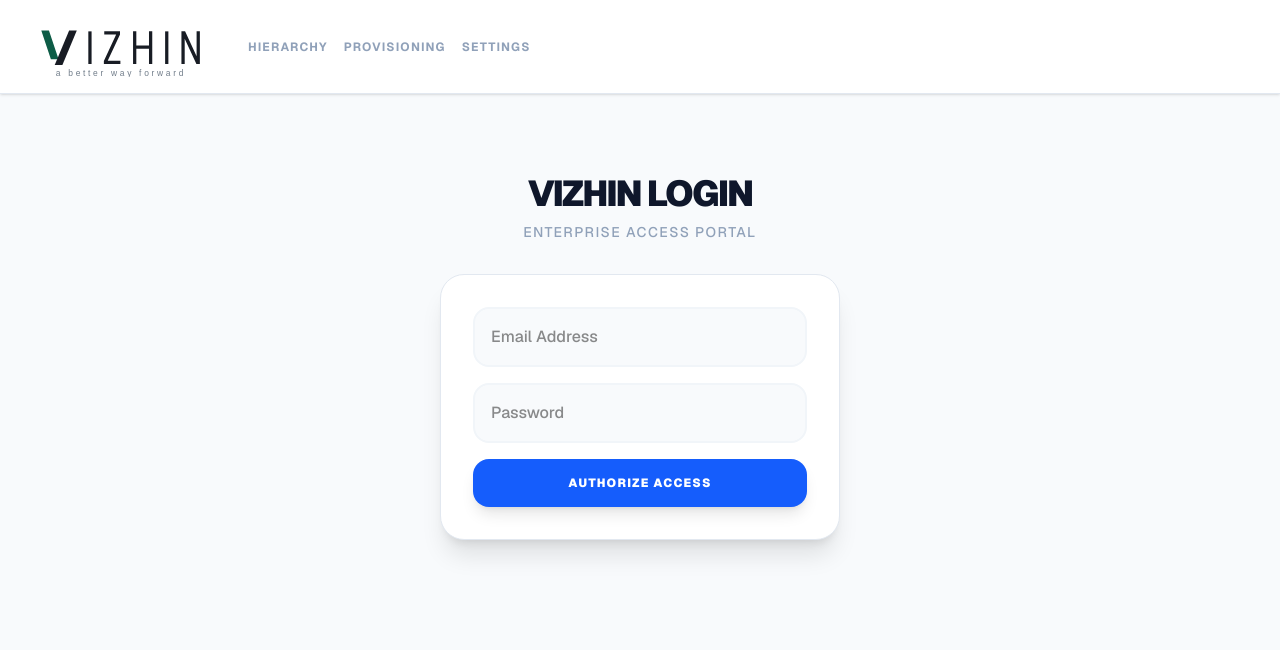
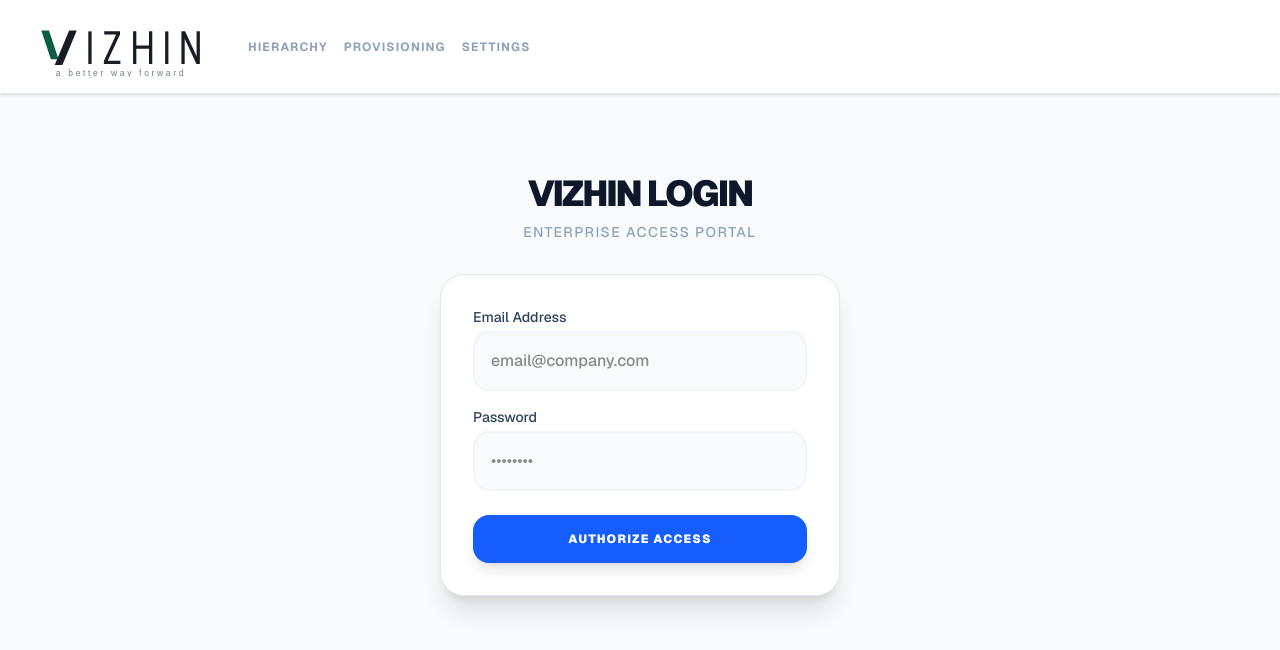
Before and after one commit to rreifel/Vizhin-CRM, a Next.js app: page /crm/auth/login in a window 1280 px wide. Shown: the top 650 px of the page. Built offline with nearby package versions, Linux system fonts and the light colour scheme; no server answers.

Commit message:
Update page.tsx

```diff
--- a/src/app/auth/login/page.tsx
+++ b/src/app/auth/login/page.tsx
@@ -28,7 +28,6 @@ export default function LoginPage() {
     if (error) {
       setStatus(`Error: ${error.message}`)
     } else {
-      // Corrected relative path to align with Vercel's multi-tenant subfolder routing structure
       window.location.href = '/crm/test-access'
     }
   }
@@ -69,31 +68,47 @@ export default function LoginPage() {
               </button>
             </div>
           ) : (
-            <form onSubmit={handleLogin} className="space-y-4">
+            <form onSubmit={handleLogin} className="space-y-4 text-left">
+              <div>
+                <label htmlFor="email" className="block text-sm font-medium text-slate-700 mb-1">
+                  Email Address
+                </label>
                 <input
+                  id="email"
+                  name="email"
                   type="email"
-                placeholder="Email Address"
+                  placeholder="email@company.com"
                   value={email}
                   onChange={e => setEmail(e.target.value)}
                   className="w-full p-4 bg-slate-50 border-2 border-slate-100 rounded-2xl outline-none focus:border-blue-500 transition-all font-medium"
                 />
+              </div>
+
+              <div>
+                <label htmlFor="password" className="block text-sm font-medium text-slate-700 mb-1">
+                  Password
+                </label>
                 <input
+                  id="password"
+                  name="password"
                   type="password"
-                placeholder="Password"
+                  placeholder="••••••••"
                   value={password}
                   onChange={e => setPassword(e.target.value)}
                   className="w-full p-4 bg-slate-50 border-2 border-slate-100 rounded-2xl outline-none focus:border-blue-500 transition-all font-medium"
                 />
+              </div>
+
               <button
                 type="submit"
-                className="w-full py-4 bg-blue-600 text-white rounded-2xl font-black uppercase tracking-widest text-xs shadow-lg hover:bg-blue-700 active:scale-95 transition-all cursor-pointer"
+                className="w-full mt-2 py-4 bg-blue-600 text-white rounded-2xl font-black uppercase tracking-widest text-xs shadow-lg hover:bg-blue-700 active:scale-95 transition-all cursor-pointer"
               >
                 Authorize Access
               </button>
             </form>
           )}
 
-          {status && <p className="mt-6 text-xs font-bold text-blue-600 animate-pulse">{status}</p>}
+          {status && <p className="mt-6 text-xs font-bold text-blue-600 text-center animate-pulse">{status}</p>}
         </div>
       </main>
     </div>
```
Lines whose indentation alone changed are shown as unchanged.
